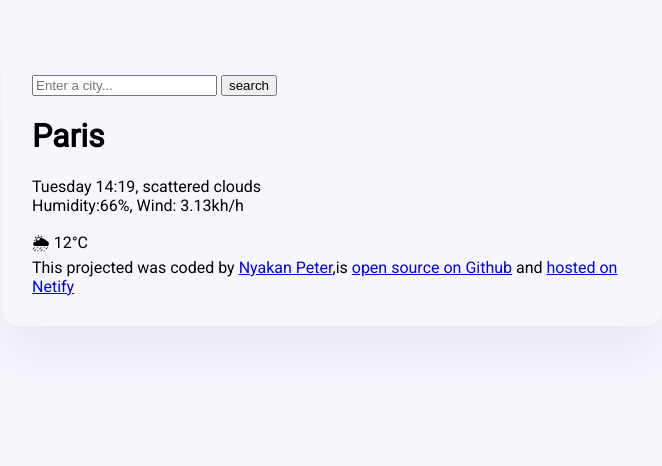
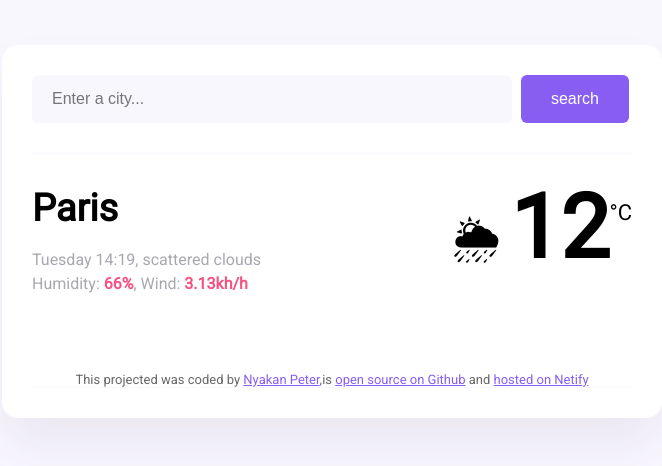
Before and after one commit to khana-tech/Weather-app, a plain HTML site: page index.html in a window 1280 px wide. Shown: the whole page, without its empty margins (308-970 px from the left). Drawn offline with Linux system fonts and the light colour scheme.

Commit message:
added basic css

```diff
--- a/index.html
+++ b/index.html
@@ -12,24 +12,28 @@
 <body>
     <div class="weather-app">
     <header>
-        <form action="#">
-            <input type="search" placeholder="Enter a city..." required>
-            <input type="submit" value="search">
+        <form action="#" class="search-form">
+            <input type="search" placeholder="Enter a city..." required class="search-form-input">
+            <input type="submit" value="search" class="search-form-button">
         </form>
     </header>
     <main>
+        <div class="weather-app-data">
         <div>
-        <h1>
+        <h1 class="city-details">
             Paris
         </h1>
-        <p>
+        <p class="data-details">
             Tuesday 14:19, scattered clouds
             <br>
-            Humidity:66%, Wind: 3.13kh/h
+            Humidity: <strong>66%</strong>, Wind: <strong>3.13kh/h</strong>
         </p>
         </div>
-        <div>
-            🌦 12°C
+        <div class="current-temperature">
+           <div class="app-temp-icon"> 🌦</div>
+            <div class="app-temp-val">12</div>
+            <div class="app-temp-unit">°C</div>
+        </div>
         </div>
     </main>
     <footer>
--- a/src/styles.css
+++ b/src/styles.css
@@ -4,10 +4,81 @@ body{
 }
 
 .weather-app{
-    background-color: #f9f7fe;
+    background-color:white;
     max-width: 600px;
     margin: 45px auto;
     box-shadow:  0 30px 50px rgba(65, 50, 100, 0.08);
     border-radius: 16px;
     padding: 30px;
 }
+ a{
+    color: #885df1;
+ }
+header{
+    border-bottom: 1px solid #f9f7fe ;
+    padding: 0 0 30px 0;
+}
+.search-form-input{
+    background-color:#f9f7fe;
+    border: none;
+    border-radius: 6px;
+    width: 80%;
+    font-size: 16px;
+    padding: 15px 20px;
+}
+.search-form-button{
+    background-color: #885df1;
+    padding: 15px 30px;
+    border: none;
+    font-size: 16px;
+    margin-left: 5px;
+    border-radius: 6px;
+    color: white;
+
+}
+main{
+    padding: 30px 0;
+}
+.weather-app-data{
+    display: flex;
+    justify-content: space-between;
+}
+.city-details{
+    margin: 0;
+    font-size: 38px;
+    line-height: 48px;
+}
+.data-details{
+    font-size: 16px;
+    color: rgba(39, 33, 66, 0.4);
+    line-height: 24px;
+    font-weight: 500;
+}
+.data-details strong{
+    color:#f65282;
+}
+.current-temperature{
+    display: flex;
+}
+
+.app-temp-icon{
+    font-size: 44px;
+    margin-top: 22px;
+}
+.app-temp-val{
+    font-size: 88px;
+    line-height: 88px;
+    margin-left: 10px;
+    font-weight: bold;
+}
+ .app-temp-unit{
+    margin-top: 16px;
+    font-size: 22px;
+ }
+footer{
+    border-bottom: 1px solid #f9f7fe ;
+    padding: 30px 0 0 0;
+    text-align: center;
+    font-size: 13px;
+    color: rgba(0, 0, 0, 0.6);
+}
```
